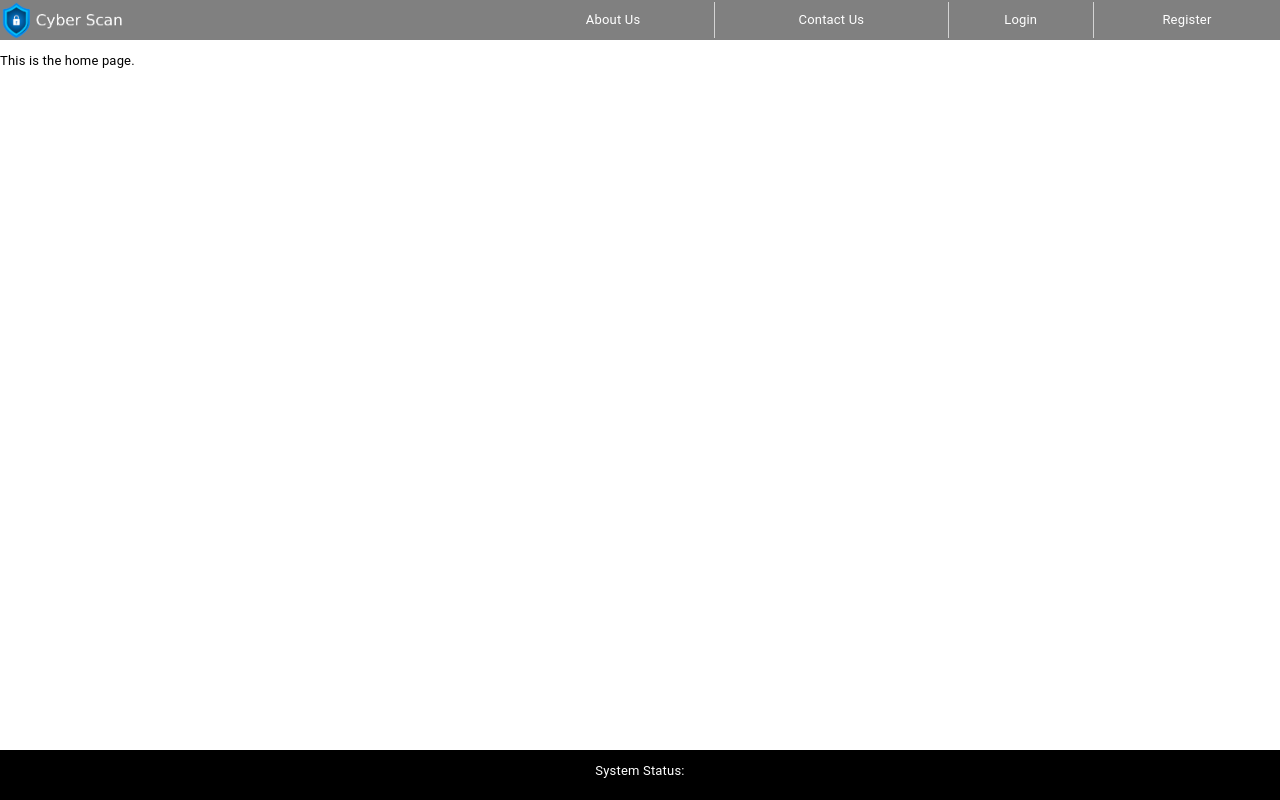
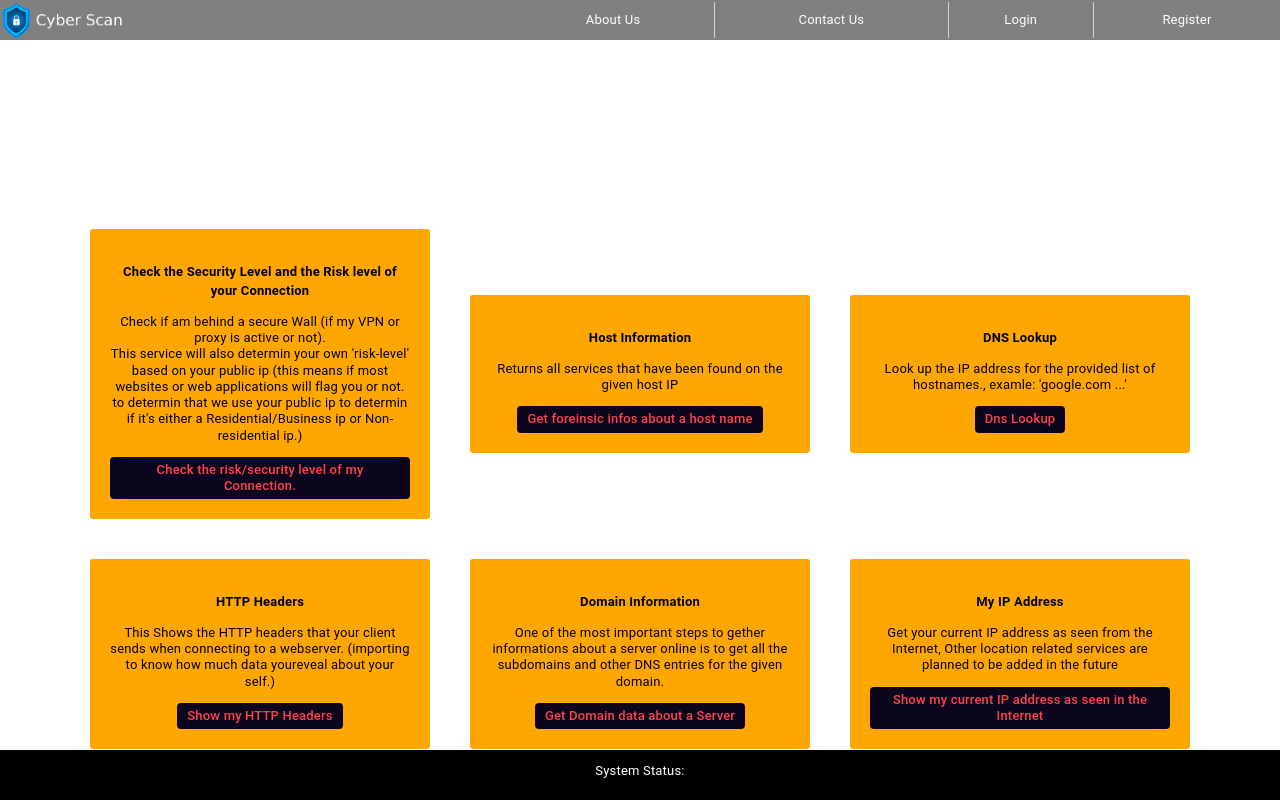
Before and after one commit to med-skyied/Cyber_Scan, a React (Create React App) app in the folder cyber_scan_f-e/: page /home in a window 1280 px wide. Shown: the top 800 px of the page. Built offline with nearby package versions, Linux system fonts and the light colour scheme.

Commit message:
adding the new home pagethathas the services listed as a main Entry APP

```diff
--- a/cyber_scan_f-e/src/pages/Home.jsx
+++ b/cyber_scan_f-e/src/pages/Home.jsx
@@ -1,15 +1,97 @@
 import React from 'react';
 import { Link } from 'react-router-dom';
+import { useNavigate } from 'react-router-dom';
 
 //importing the main components.
 import Footer from '../components/Footer';
 import NavBar from '../components/NavBar';
+
 function Home() {
+  const navigate = useNavigate();
+
+  function find_my_ip(){
+    navigate('/find_my_ip');
+  }
+  function dns_lookup(){
+    navigate('/dns_lookup');
+  }
+  function cve_search(){
+    navigate('/cve_search');
+  }
+  function domain_infos(){
+    navigate('/domain_infos');
+  }
+  function host_infos(){
+    navigate('/host_infos');
+  }
+  function http_headers(){
+    navigate('/http_headers');
+  }
+  function security_check() {
+    navigate('/security_check');
+  }
  return (
     <>
         <NavBar />
-        <div className='Homepage'>
-            <p>This is the home page.</p>
+        <div className='main_container'>
+            <div className='home_partitioner_container'>
+              <div className='service_holder'>
+                <div className='inner_holder'>
+                <p className='home_serv_header'>Check  the Security Level and the Risk level of your Connection</p>
+                  <h3> Check if am behind a secure Wall (if my VPN or proxy is active or not). <br/>
+                  This service will also determin your  own 'risk-level' based on your public ip
+                  (this means if most websites or web applications will flag you or not.
+                    to determin that we use your public ip to determin if it's either a
+                    Residential/Business ip or Non-residential ip.)</h3>
+                    <button onClick={security_check} className='main_services_button'><h4 className='service_btn_txt'>Check the risk/security level of my Connection.</h4></button>
+                </div>
+                </div>
+              <section className='service_holder'>
+                <div className='inner_holder'>
+                  <p className='home_serv_header'>Host Information</p>
+                  <h3>Returns all services that have been found on the given host IP</h3>
+                  <button onClick={host_infos} className='main_services_button'><h3 className='service_btn_txt'>Get foreinsic infos about a host name</h3></button>
+                </div>
+                </section>
+              <section className='service_holder'>
+                <div className='inner_holder'>
+                  <p className='home_serv_header'>DNS Lookup</p>
+                  <h3>Look up the IP address for the provided list of hostnames., examle: 'google.com ...'</h3>
+                  <button onClick={dns_lookup} className='main_services_button'><h3 className='service_btn_txt'>Dns Lookup</h3></button>
+                </div>
+                </section>
+              <section className='service_holder'>
+                <div className='inner_holder'>
+                  <p className='home_serv_header'>HTTP Headers</p>
+                  <h3>This Shows the HTTP headers that your client sends when connecting to a webserver.
+                   (importing to know how much data youreveal about your self.)</h3>
+                  <button onClick={http_headers} className='main_services_button'><h3 className='service_btn_txt'>Show my HTTP Headers</h3></button>
+                </div>
+                </section>
+              <section className='service_holder'>
+                <div className='inner_holder'>
+                  <p className='home_serv_header'>Domain Information</p>
+                  <h3> One of the most important steps to gether informations about a server online is to get all the subdomains
+                  and other DNS entries for the given domain. </h3>
+                  <button onClick={domain_infos} className='main_services_button'><h3 className='service_btn_txt'>Get Domain data about a Server</h3></button>
+                </div>
+                </section>
+              <section className='service_holder'>
+                  <div className='inner_holder'>
+                    <p className='home_serv_header'>My IP Address </p>
+                    <h3>Get your current IP address as seen from the Internet, Other location related services are planned
+                     to be added in the future</h3>
+                    <button className='main_services_button' onClick={find_my_ip} ><h3 className='service_btn_txt'>Show my current IP address as seen in the Internet</h3></button>
+                  </div>
+                </section>
+              <section className='service_cve_holder'>
+                <div className='inner_holder'>
+                  <p className='home_serv_header'>Private for Registered users</p>
+                  <h4>Retreive informations about CVEs (Common Vulnerabilities Exposure) that have been patched or still active. search is filtered by the year. </h4>
+                      <button onClick={cve_search} className='main_services_button'><h3 className='service_btn_txt'>Show active and patched CVEs</h3></button>
+                  </div>
+                </section>
+          </div>
         </div>
         <Footer />
     </>
```
